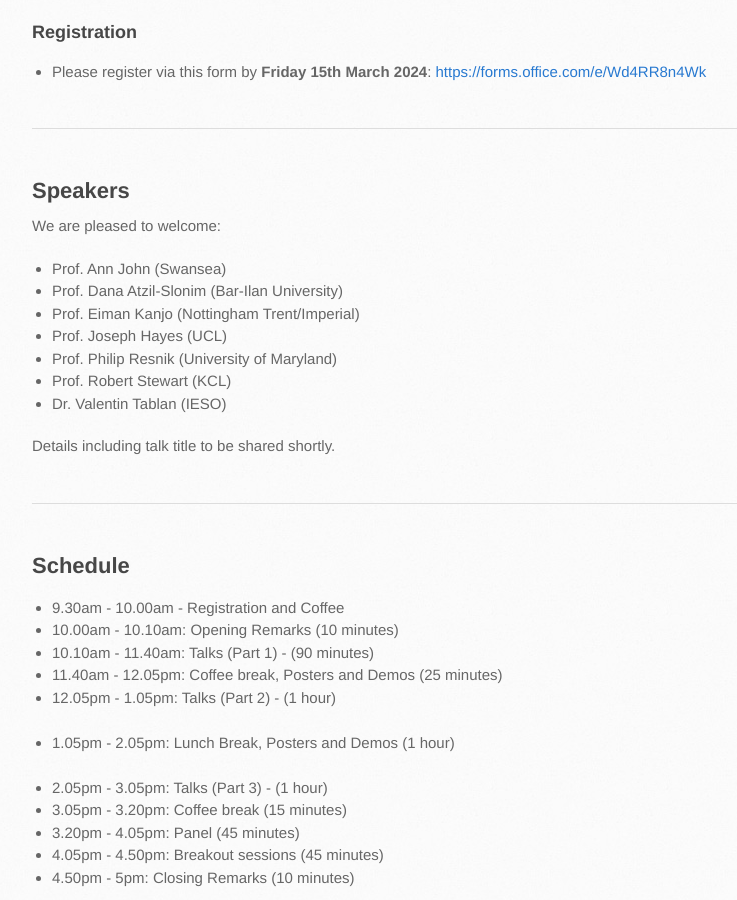
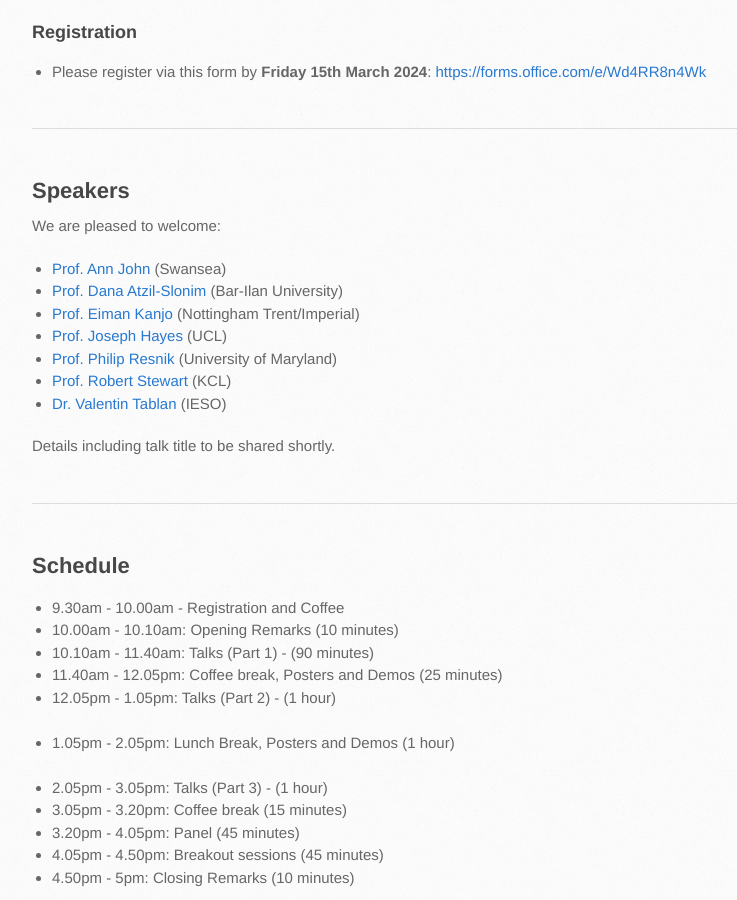
Before and after one commit to turing-ds4mh/turing-ds4mh.github.io, a Jekyll site: the page built from aiuk2024.md, in a window 1280 px wide and 900 px high, scrolled down 737 px. Shown: the whole window, without its empty margins (108-845 px from the left). Built offline with Jekyll 4.4.1, drawn with Linux system fonts in a browser that asks for light colours; some of the changed lines change nothing that is shown.

Commit message:
AI UK 2024 event

```diff
--- a/aiuk2024.md
+++ b/aiuk2024.md
@@ -26,13 +26,13 @@ Please note that posters/demos are in-person only. We may limit posters/demos ba
 ---
 ## Speakers
 We are pleased to welcome:
-* Prof. Ann John (Swansea)
-* Prof. Dana Atzil-Slonim (Bar-Ilan University)
-* Prof. Eiman Kanjo (Nottingham Trent/Imperial)
-* Prof. Joseph Hayes (UCL)
-* Prof. Philip Resnik (University of Maryland)
-* Prof. Robert Stewart (KCL)
-* Dr. Valentin Tablan (IESO)
+* [Prof. Ann John](https://www.swansea.ac.uk/staff/a.john/) (Swansea)
+* [Prof. Dana Atzil-Slonim](https://www.prlab.co.il/en/) (Bar-Ilan University)
+* [Prof. Eiman Kanjo](https://www.ntu.ac.uk/staff-profiles/science-technology/eiman-kanjo) (Nottingham Trent/Imperial)
+* [Prof. Joseph Hayes](https://profiles.ucl.ac.uk/29452) (UCL)
+* [Prof. Philip Resnik](https://www.cs.umd.edu/people/resnik) (University of Maryland)
+* [Prof. Robert Stewart](https://www.kcl.ac.uk/people/professor-robert-stewart) (KCL)
+* [Dr. Valentin Tablan](https://www.iesogroup.com/team/dr-valentin-tablan) (IESO)
 
 Details including talk title to be shared shortly.
 
```
